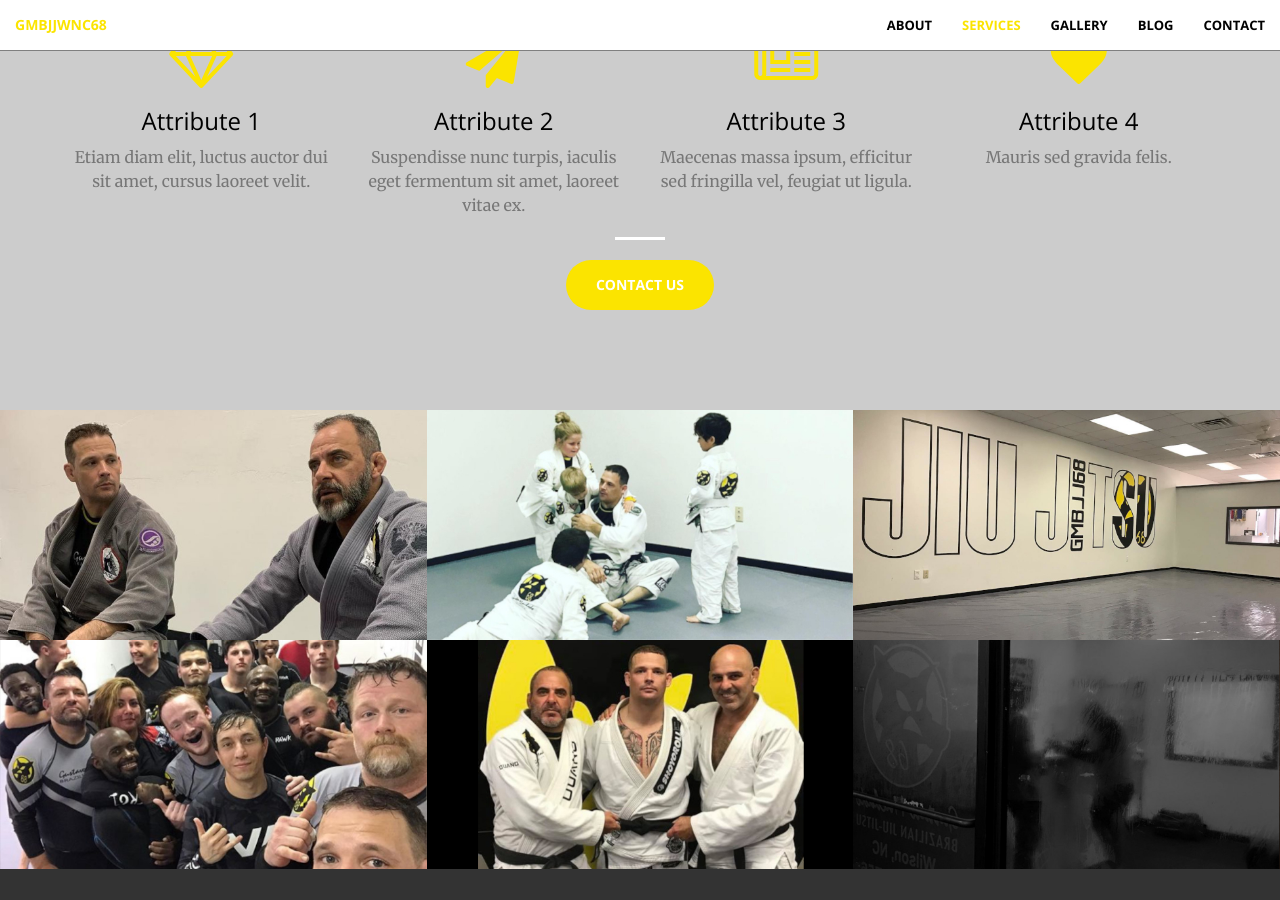
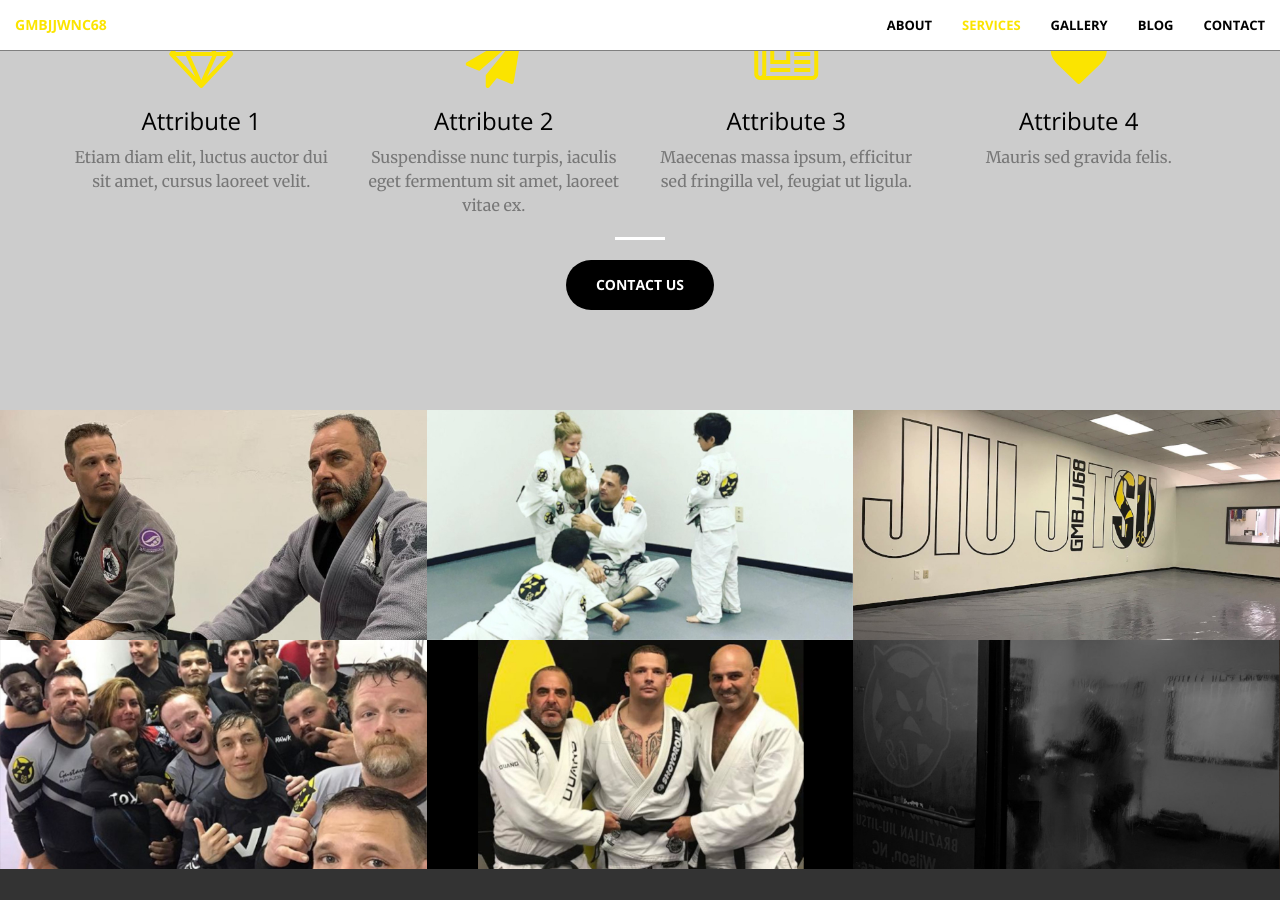
Before and after one commit to gmbjjwnc68/gmbjjwnc68.github.io, a Jekyll site: the page built from index.html, in a window 1280 px wide and 900 px high, scrolled down 2036 px. Built offline with Jekyll 4.4.1, drawn with Linux system fonts in a browser that asks for light colours.

Commit message:
Various button color changes

```diff
--- a/_includes/services.html
+++ b/_includes/services.html
@@ -41,7 +41,7 @@
         <div class="row">
             <div class="header-content-inner text-center">
                 <hr class="light">
-                <a href="#contact" class="btn btn-whiteyellow btn-xl page-scroll">Contact Us</a>
+                <a href="#contact" class="btn btn-whiteblack btn-xl page-scroll">Contact Us</a>
             </div>
         </div>
     </div>
```
